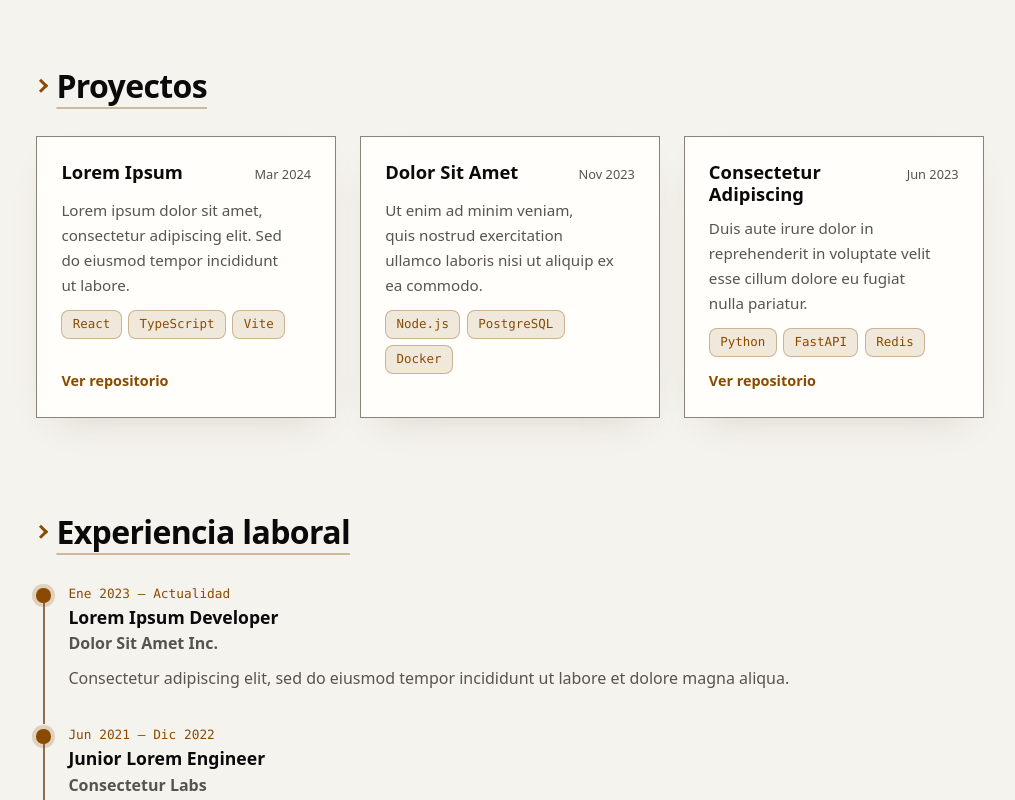
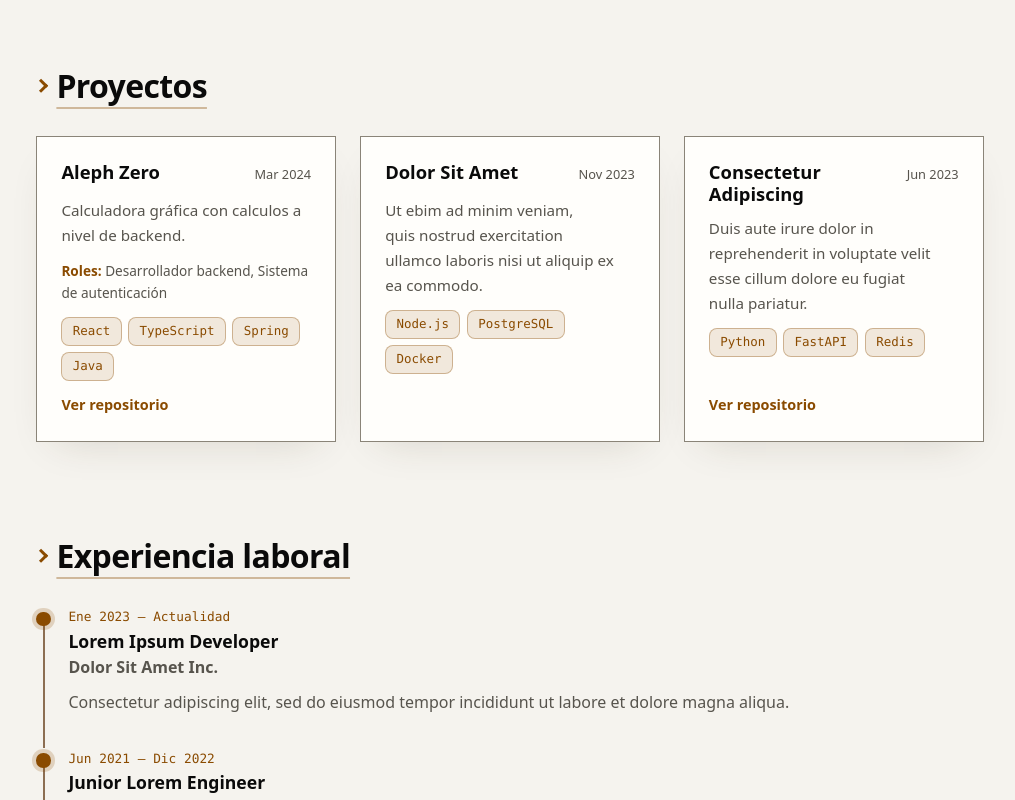
Before and after one commit to Sinbelisk/portfolio, a React (Vite) app: page / in a window 1280 px wide. Shown: the part 1400-2200 px from the top of the page, without its empty margins (130-1145 px from the left). Built offline with nearby package versions, Linux system fonts and the light colour scheme.

Commit message:
Projects can now have roles

```diff
--- a/src/Components/ui/ProjectCard.tsx
+++ b/src/Components/ui/ProjectCard.tsx
@@ -7,7 +7,7 @@ interface ProjectCardProps {
 }
 
 function ProjectCard({ project }: ProjectCardProps) {
-  const { title, date, dateLabel, description, technologies, repoUrl } =
+  const { title, date, dateLabel, description, roles, technologies, repoUrl } =
     project;
 
   return (
@@ -19,6 +19,14 @@ function ProjectCard({ project }: ProjectCardProps) {
         </time>
       </header>
       <p className={styles.description}>{description}</p>
+      {roles && roles.length > 0 && (
+        <p className={styles.roles}>
+          <span className={styles.rolesLabel}>
+            {roles.length === 1 ? "Rol" : "Roles"}:
+          </span>{" "}
+          {roles.join(", ")}
+        </p>
+      )}
       <TagList items={technologies} />
       {repoUrl && (
         <a
--- a/src/Data/records.ts
+++ b/src/Data/records.ts
@@ -53,14 +53,14 @@ export const skillGroups: SkillGroup[] = [
 
 export const projects: Project[] = [
   {
-    id: "lorem-1",
-    title: "Lorem Ipsum",
+    id: "alephzero",
+    title: "Aleph Zero",
     date: "2024-03-01",
     dateLabel: "Mar 2024",
-    description:
-      "Lorem ipsum dolor sit amet, consectetur adipiscing elit. Sed do eiusmod tempor incididunt ut labore.",
-    technologies: ["React", "TypeScript", "Vite"],
-    repoUrl: "https://example.com/repo/lorem-1",
+    description: "Calculadora gráfica con calculos a nivel de backend.",
+    roles: ["Desarrollador backend", "Sistema de autenticación"],
+    technologies: ["React", "TypeScript", "Spring", "Java"],
+    repoUrl: "https://github.com/lPhiNix/aleph-zero-legacy",
   },
   {
     id: "lorem-2",
@@ -68,7 +68,7 @@ export const projects: Project[] = [
     date: "2023-11-01",
     dateLabel: "Nov 2023",
     description:
-      "Ut enim ad minim veniam, quis nostrud exercitation ullamco laboris nisi ut aliquip ex ea commodo.",
+      "Ut ebim ad minim veniam, quis nostrud exercitation ullamco laboris nisi ut aliquip ex ea commodo.",
     technologies: ["Node.js", "PostgreSQL", "Docker"],
   },
   {
--- a/src/Data/types.ts
+++ b/src/Data/types.ts
@@ -27,6 +27,7 @@ export interface Project {
   date: string;
   dateLabel: string;
   description: string;
+  roles?: string[];
   technologies: string[];
   repoUrl?: string;
 }
--- a/src/Styles/Components/ui/ProjectCard.module.css
+++ b/src/Styles/Components/ui/ProjectCard.module.css
@@ -42,6 +42,17 @@
   color: var(--text-muted);
 }
 
+.roles {
+  margin: 0;
+  font-size: 0.85rem;
+  color: var(--text-muted);
+}
+
+.rolesLabel {
+  font-weight: 600;
+  color: var(--accent);
+}
+
 .repo {
   align-self: flex-start;
   margin-top: auto;
```
